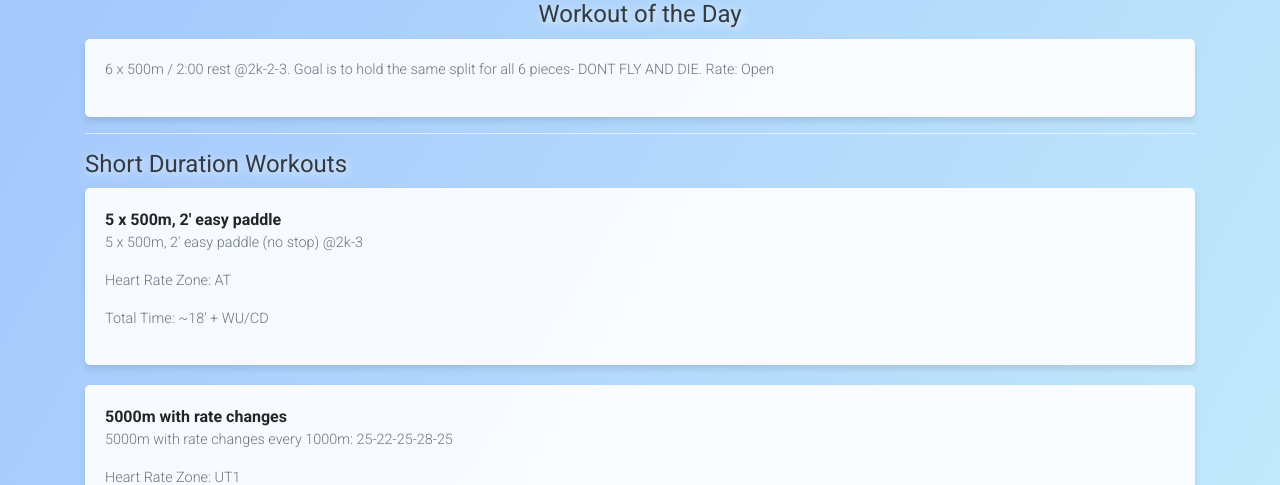
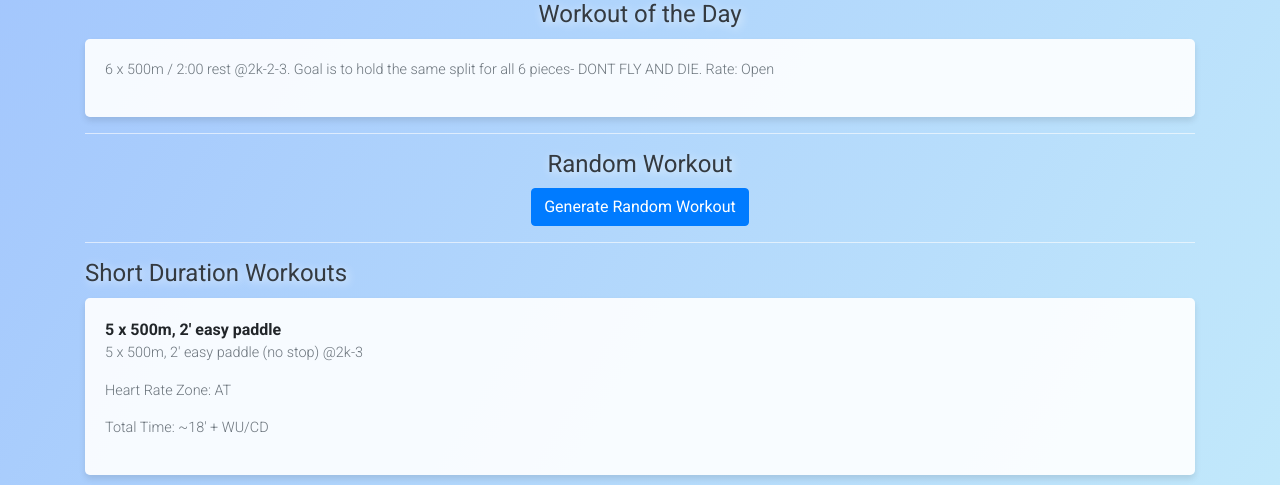
Before and after one commit to mediantre/ergworkouts, a Flask app: page / in a window 1280 px wide. Shown: the part 251-736 px from the top of the page. Run offline with Flask 3, Linux system fonts and the light colour scheme; some libraries are stand-ins or nearby versions.

Commit message:
add random workout button

```diff
--- a/templates/erg_workouts.html
+++ b/templates/erg_workouts.html
@@ -163,6 +163,14 @@
             </div>
         </div>
         <hr>
+        <div class="row">
+            <div class="col-md-12 text-center">
+                <h3>Random Workout</h3>
+                <button class="btn btn-primary" id="random-workout-btn">Generate Random Workout</button>
+                <div class="workout-box" id="random-workout" style="display: none; margin-top: 20px;"></div>
+            </div>
+        </div>
+        <hr>
         {% for workout_type, workouts in workout_groups.items() %}
         <div class="row" id="{{ workout_type|lower }}-duration">
             <div class="col-md-12">
@@ -181,10 +189,44 @@
         </div>
         {% endfor %}
     </div>
-
     <script src="https://code.jquery.com/jquery-3.5.1.slim.min.js"></script>
     <script src="https://cdn.jsdelivr.net/npm/@popperjs/core@2.9.3/dist/umd/popper.min.js"></script>
     <script src="https://maxcdn.bootstrapcdn.com/bootstrap/4.5.2/js/bootstrap.min.js"></script>
+
+    <!-- New script for the random workout button -->
+    <script>
+        // Get the random workout button
+        const randomWorkoutBtn = document.getElementById("random-workout-btn");
+
+        // When the button is clicked, generate a random workout
+        randomWorkoutBtn.addEventListener("click", function () {
+            // Get the workout groups
+            const workoutGroups = {{ workout_groups| tojson
+        }};
+        const allWorkouts = [];
+
+        // Create an array of all workouts
+        for (const key in workoutGroups) {
+            allWorkouts.push(...workoutGroups[key]);
+        }
+
+        // Pick a random workout
+        const randomIndex = Math.floor(Math.random() * allWorkouts.length);
+        const randomWorkout = allWorkouts[randomIndex];
+
+
+
+        // Display the random workout
+        const randomWorkoutBox = document.getElementById("random-workout");
+        randomWorkoutBox.style.display = "block";
+        randomWorkoutBox.innerHTML = `
+            <strong>${randomWorkout.title}</strong>
+            <p>${randomWorkout.description}</p>
+            <p>Heart Rate Zone: ${randomWorkout.heart_rate_zone}</p>
+            <p>Total Time: ${randomWorkout.total_time}</p>
+        `;
+        });
+    </script>
 </body>
 
 </html>
```
Also changed, not shown: index.html (+42 -1 lines).
